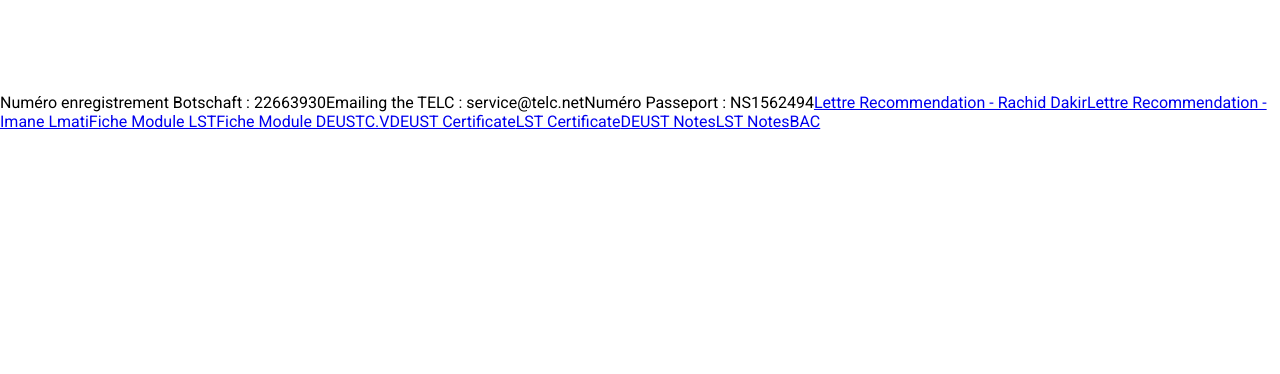
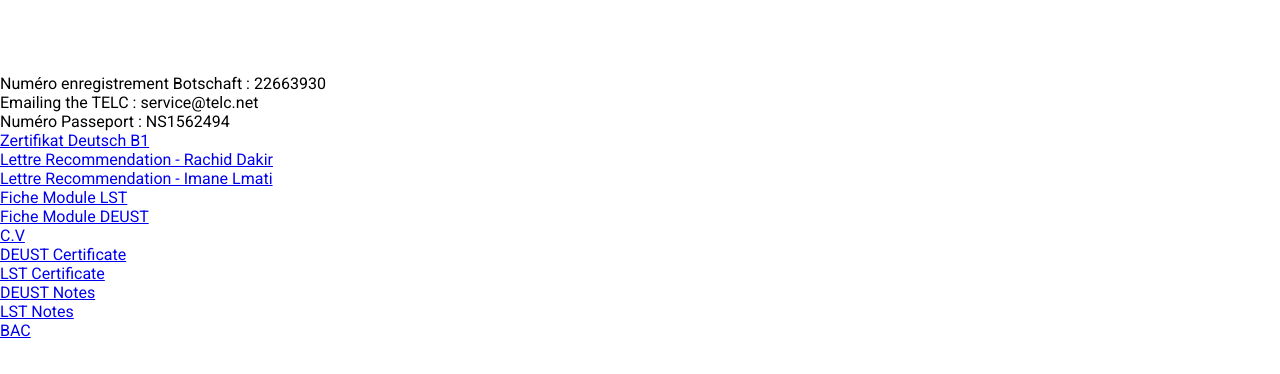
Before and after one commit to akramthedev/die-deutsch-traum, a React (Create React App) app: page /Dokument in a window 1280 px wide. Shown: the top 374 px of the page. Built offline with nearby package versions, Linux system fonts and the light colour scheme.

Commit message:
Update Dokument.jsx

```diff
--- a/src/Dokument.jsx
+++ b/src/Dokument.jsx
@@ -10,6 +10,7 @@ import LN from './LN.pdf'
 import LC from './LC.pdf'
 import DC from './DC.pdf'
 import BAC from './BAC.pdf'
+import Zer from './zertifikat.pdf'
 
 
 import './App.css';
@@ -18,43 +19,59 @@ const Dokument = () => {
   return (
     <div className='Dokument'>
       <h1>Wesentliches Dokument</h1>
-      <br /><br />
+      <br />
       <a>
         Numéro enregistrement Botschaft : 22663930
       </a>
+             <br />
 <a>
         Emailing the TELC : service@telc.net
       </a>
+             <br />
 <a>
         Numéro Passeport : NS1562494
       </a>
+            <br />
+<a href={Zer} download="ZertifikatB1.pdf">
+        Zertifikat Deutsch B1
+      </a>
+           <br />
  <a href={LettreRecommendation} download="Lettre Recommendation Rachid.pdf">
         Lettre Recommendation - Rachid Dakir
       </a>
+           <br />
  <a href={LettreRecommendation2} download="Lettre Recommendation Imane.pdf">
         Lettre Recommendation - Imane Lmati
       </a>
+          <br />
   <a href={FicheLST} download="ficheLST.pdf">
         Fiche Module LST
       </a>
+         <br />
    <a href={FicheDEUST} download="FicheDEUST.pdf">
         Fiche Module DEUST
       </a>
+           <br />
  <a href={CV} download="cv.pdf">
         C.V
       </a>
+           <br />
  <a href={DC} download="desut certificate.pdf">
         DEUST Certificate
       </a>
+        <br />
     <a href={LC} download="lst certificate.pdf">
         LST Certificate
       </a>
+          <br />
   <a href={DN} download="deust notes.pdf">
         DEUST Notes
       </a>
+          <br />
   <a href={LN} download="lst notes.pdf">
         LST Notes
       </a>
+         <br />
    <a href={BAC} download="bac.pdf">
         BAC
       </a>
```
Lines whose indentation alone changed are shown as unchanged.
